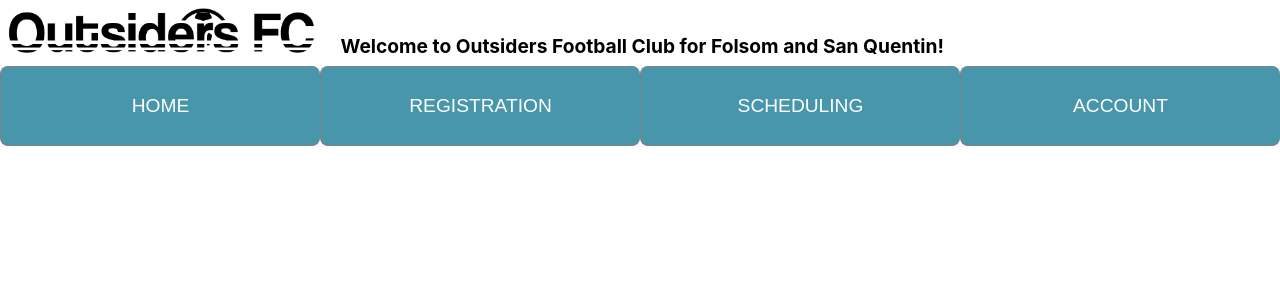
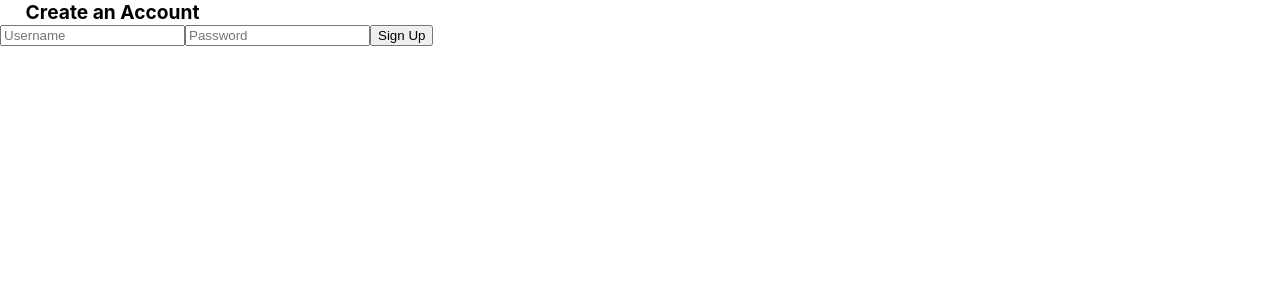
Before and after one commit to Lukkex/outsiders, a React (Create React App) app: page /signup in a window 1280 px wide. Shown: the top 300 px of the page. Built offline with nearby package versions, Linux system fonts and the light colour scheme.

Commit message:
Moved old contents of App.js to 'Home.js' file in \components. Added SignIn.js, and SignUp.js, mostly in skeletal functionality. Linked dropdown menu in Home.js to SignIn and SignUp. App.js now contains routing for pages.

```diff
--- a/package.json
+++ b/package.json
@@ -11,6 +11,7 @@
     "react": "^18.3.1",
     "react-dom": "^18.3.1",
     "react-native-web": "^0.19.12",
+    "react-router-dom": "^6.27.0",
     "react-scripts": "5.0.1",
     "web-vitals": "^2.1.4"
   },
--- a/src/App.js
+++ b/src/App.js
@@ -1,29 +1,19 @@
-import logo from './logo.svg';
-import './App.css';
 import React from 'react';
-import {View} from 'react-native';
+import { BrowserRouter as Router, Route, Routes } from 'react-router-dom';
+import Home from './components/Home';
+import SignUp from './components/SignUp';
+import SignIn from './components/SignIn';
+
 
 function App() {
   return (
-    <div className="App">
-      <img src="../images/outsiders4.png" alt="Logo"></img>
-      <h1>Welcome to Outsiders Football Club for Folsom and San Quentin!</h1>
-      <div class="site-header">
-        <button class="rounded-button">HOME</button>
-        <button class="rounded-button">REGISTRATION</button>
-        <button class="rounded-button">SCHEDULING</button>
-        <div class="dropdown">
-          <button class="rounded-button dropdown-button">ACCOUNT</button>
-          <div class="dropdown-content">
-            <a href="">Login</a>
-            <a href="">Sign in</a>
-          </div>
-        </div>
-      </div>
-
-    </div>
-
-
+    <Router>
+      <Routes>
+        <Route path="/" element={<Home />} />
+        <Route path="/signup" element={<SignUp />} />
+        <Route path="/signin" element={<SignIn />} />
+      </Routes>
+    </Router>
   );
 }
 
--- /dev/null
+++ b/src/components/Home.js
@@ -0,0 +1,25 @@
+import '../App.css';
+import { Link } from 'react-router-dom';
+
+function Home() {
+    return (
+        <div className="Home">
+            <img src="../images/outsiders4.png" alt="Logo"></img>
+            <h1>Welcome to Outsiders Football Club for Folsom and San Quentin!</h1>
+            <div class="site-header">
+                <button class="rounded-button">HOME</button>
+                <button class="rounded-button">REGISTRATION</button>
+                <button class="rounded-button">SCHEDULING</button>
+                <div class="dropdown">
+                    <button class="rounded-button dropdown-button">ACCOUNT</button>
+                    <div class="dropdown-content">
+                        <Link to="/signin">Sign In</Link>
+                        <Link to="/signup">Sign up</Link>
+                    </div>
+                </div>
+            </div>
+        </div>
+    );
+  }
+
+  export default Home;
--- /dev/null
+++ b/src/components/SignIn.js
@@ -0,0 +1,11 @@
+import '../App.css'; //global styles
+
+function SignIn() {
+    return (
+        <div>
+            <h1>Sign in page</h1>
+        </div>
+    );
+}
+
+export default SignIn; //sends function when imported
--- /dev/null
+++ b/src/components/SignUp.js
@@ -0,0 +1,27 @@
+import '../App.css';
+import { useNavigate } from "react-router-dom";
+
+function SignUp() {
+    const navigate = useNavigate();
+
+    //When users submit their sign up info, redirects to Landing page without rereshing
+    //*** No error checking atm: users can submit nothing, etc
+    const handleSubmit = (e) => {
+        e.preventDefault();
+        navigate('/');
+    };
+
+    //Page content
+    return (
+      <div>
+        <h1>Create an Account</h1>
+        <form onSubmit={handleSubmit}>
+          <input type="text" placeholder="Username" />
+          <input type="password" placeholder="Password" />
+          <button type="submit">Sign Up</button>
+        </form>
+      </div>
+    );
+  }
+
+  export default SignUp;
```
Also changed, not shown: 1 other file (tests, documents, lock files or other folders).
